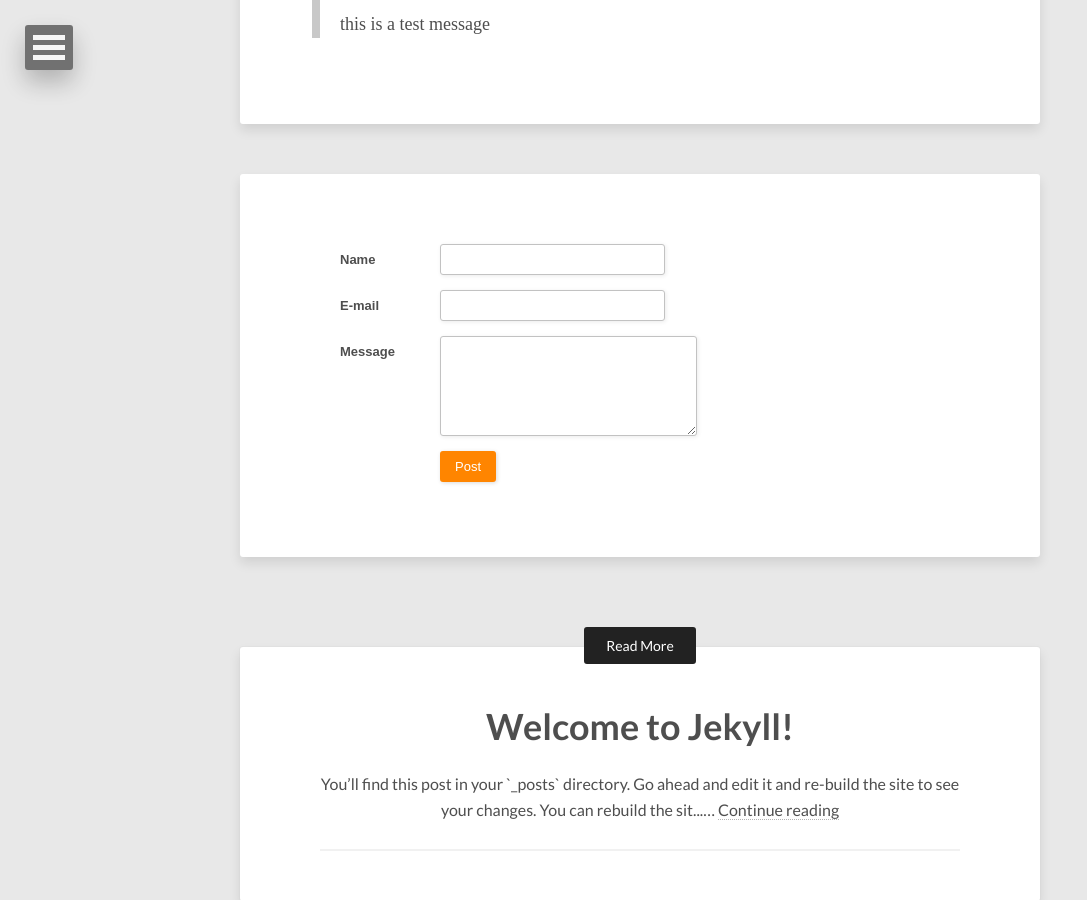
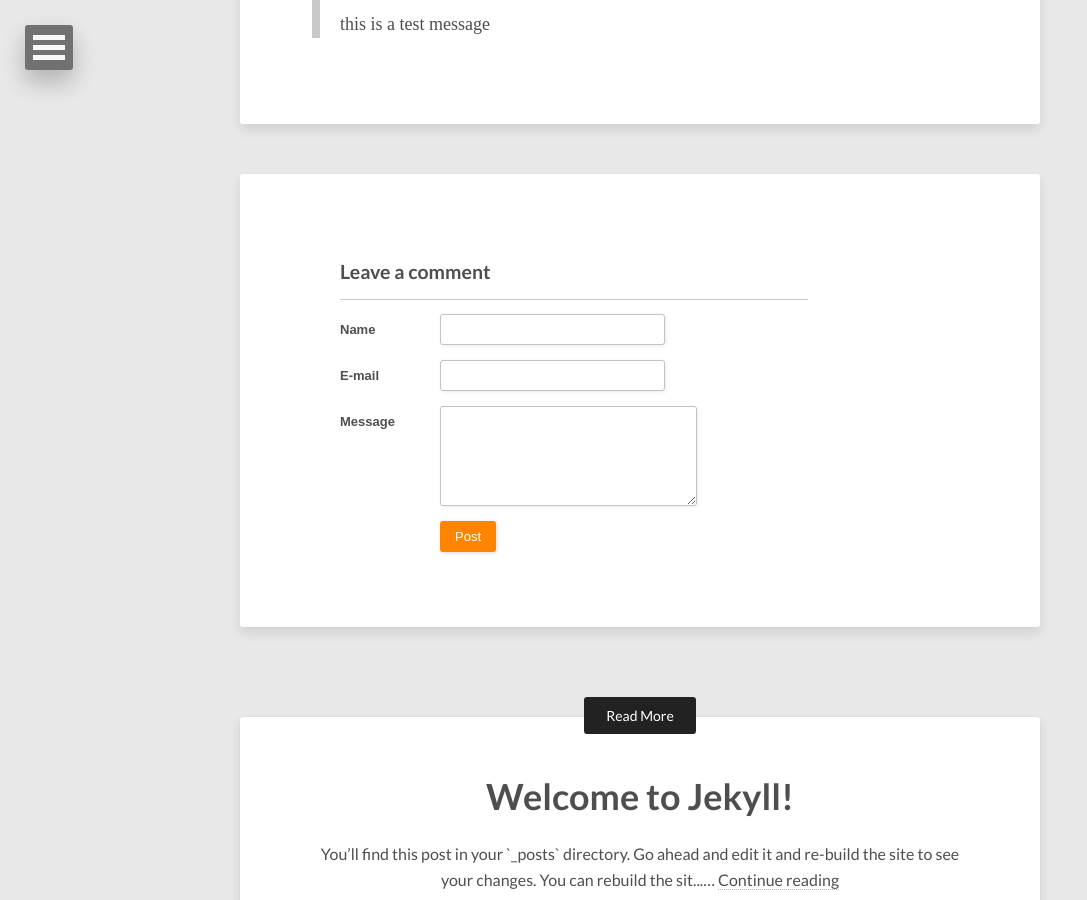
Before and after one commit to RossJayJones/rossjayjones.github.io, a Jekyll site: the page built from _posts/2018-03-01-test.md, in a window 1280 px wide and 900 px high, scrolled down 745 px. Shown: the whole window, without its empty margins (0-1087 px from the left). Built offline with Jekyll 4.4.1, drawn with Linux system fonts in a browser that asks for light colours; nearby versions of some CDN libraries.

```diff
--- a/_includes/comments.html
+++ b/_includes/comments.html
@@ -17,6 +17,8 @@
 		</div><!-- /.entry-content -->
 		<div class="entry-content">
 			<div class="comments">
+				<h2>Leave a comment</h2>
+				<hr />
 				<form method="POST" action="https://api.staticman.net/v2/entry/RossJayJones/rossjayjones.github.io/master/comments">
 					<input name="options[redirect]" type="hidden" value="https://rossjayjones.github.io/comments/thanks">
 					<!-- e.g. "2016-01-02-this-is-a-post" -->
```
Also changed, not shown: comments/thanks.md (+1 -1 lines).
